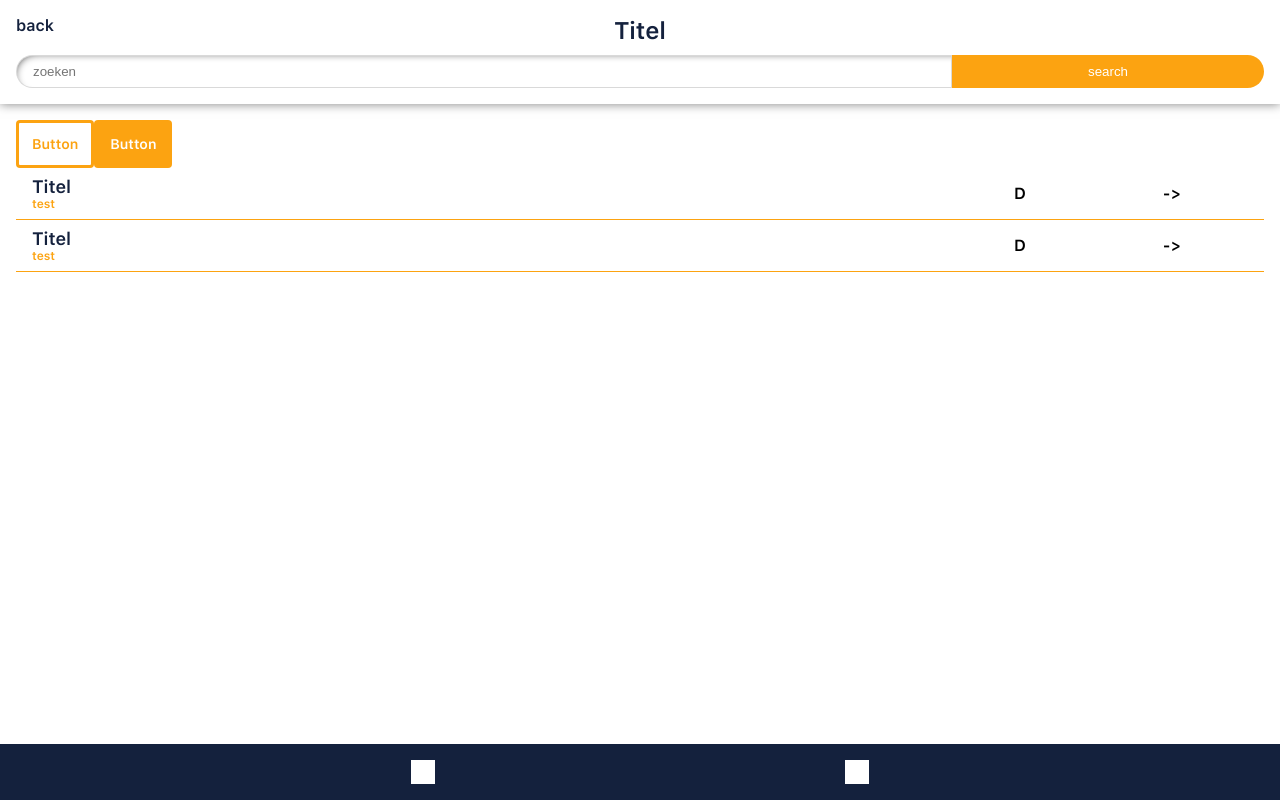
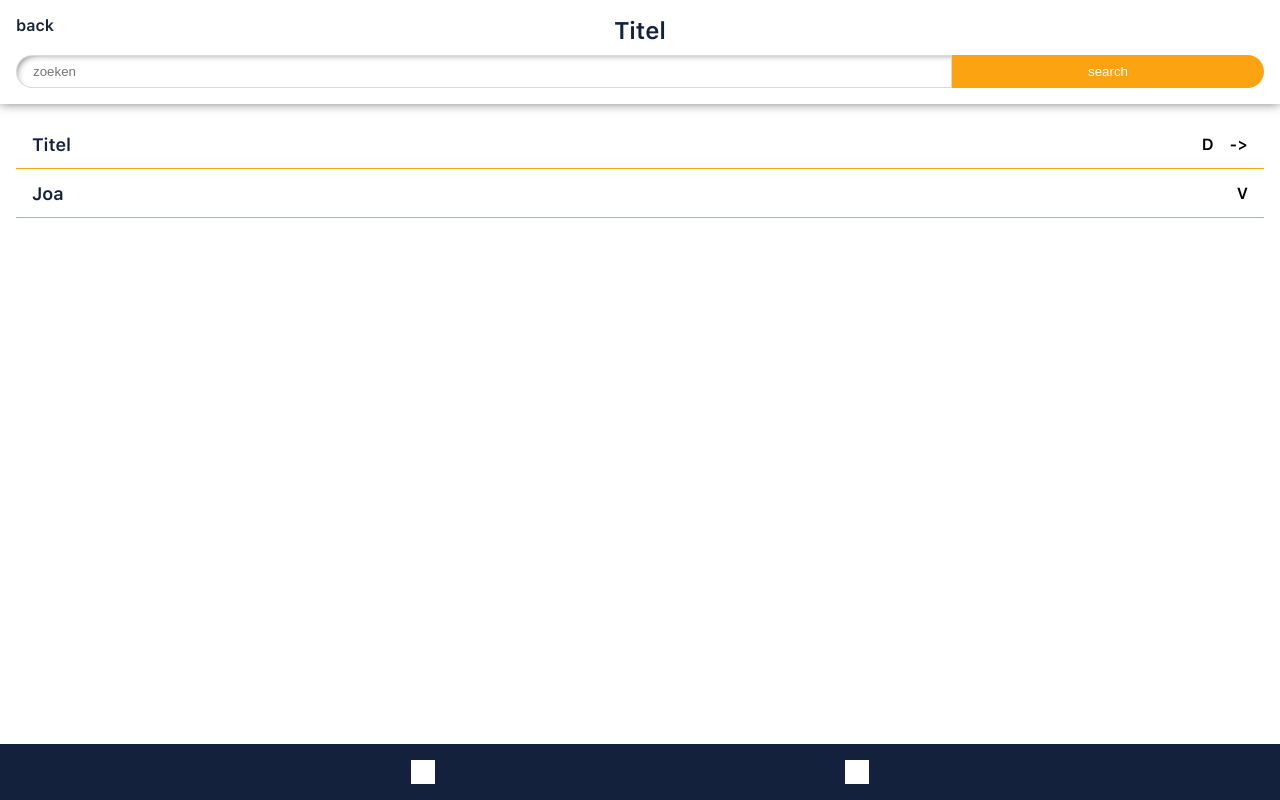
Before and after one commit to NickGraus/NetttFormApp, a Vue app: page / in a window 1280 px wide. Built offline with nearby package versions, Linux system fonts and the light colour scheme.

Commit message:
created collapseItem component

```diff
--- a/src/App.vue
+++ b/src/App.vue
@@ -2,10 +2,8 @@
   <div id="app">
     <Topbar title="Titel" state="search" />
     <div class="main">
-      <Button btnName="Button" state="secondary"></Button>
-      <Button btnName="Button" state="primary"></Button>
-      <list-item title="Titel" subtitle="test" />
-      <list-item title="Titel" subtitle="test" />
+      <ListItem title="Titel" subtitle="" />
+      <CollapseItem></CollapseItem>
     </div>
     <Navbar />
   </div>
@@ -18,6 +16,7 @@ import Button from "./components/BtnComp.vue";
 import Navbar from "./components/NavbarComp.vue";
 import Topbar from "./components/TopbarComp.vue";
 import ListItem from "./components/ListItemComp.vue";
+import CollapseItem from "./components/CollapseItemComp.vue";
 
 export default {
   name: "App",
@@ -26,6 +25,7 @@ export default {
     Button,
     Navbar,
     ListItem,
+    CollapseItem,
   },
   data() {
     return {};
--- a/src/components/BtnComp.vue
+++ b/src/components/BtnComp.vue
@@ -1,5 +1,5 @@
 <template>
-  <div id="btn" :class="state">{{btnName}}</div>
+  <div id="btn" class="btn" :class="state">{{btnName}}</div>
 </template>
 
 
@@ -23,11 +23,11 @@ export default {
 
 <style>
  #btn {
-   padding: 16px;
+   padding: 8px 16px;
    display: inline-block;
    font-size: 14px;
    text-align: center;
-   border-radius: 4px;
+   border-radius: 32px;
  }
  .primary {
    background-color: #FCA311;
@@ -38,7 +38,7 @@ export default {
    background-color: #ffffff;
    color: #FCA311;
    box-sizing: border-box;
-   box-shadow:0px 0px 0px 3px #FCA311 inset;
+   box-shadow:0px 0px 0px 2.5px #FCA311 inset;
  }
 
 </style>
--- /dev/null
+++ b/src/components/CollapseItemComp.vue
@@ -0,0 +1,89 @@
+<template>
+  <div id="collapseItem" class="collapseItem" :class="state">
+    <div class="grid">
+      <div class="content">
+        <div class="collapse item-title">{{ title }}Joa</div>
+      </div>
+      <Button v-if="isShow" btnName="Oplaan" state="primary"/>
+      <div class="details" @click="isShow = !isShow">
+        <div v-if="!isShow" class="icon">V</div>
+        <div v-else class="icon upside-down">V</div>
+      </div>
+    </div>
+    <div class="collapsed" v-if="isShow">
+      <div class="input-title">Datum uitvoering</div>
+      <input class="inputfield" v-model="message">
+      <div class="input-title">Uitvoerder</div>
+      <input class="inputfield" v-model="message">
+      <div class="input-title">Oppervlakte</div>
+      <input class="inputfield" v-model="message">
+    </div>
+  </div>
+</template>
+
+
+
+<script>
+import Button from "./BtnComp.vue";
+export default {
+  name: "collapseditemComp",
+  components: {
+    Button,
+  },
+  data() {
+    return {
+      isShow: false,
+    };
+  },
+
+  props: {
+    title: String,
+    subtitle: String,
+  },
+
+  methods: {}
+};
+</script>
+
+<style>
+
+.collapseItem {
+  padding: 8px 16px;
+  border-bottom: 1px solid #FCA311;
+}
+
+.grid {
+  display: grid;
+  grid-template-columns: 1fr auto auto;
+  grid-column-gap: 16px;
+}
+
+.collapsed {
+  margin-top: 16px;
+}
+
+.collapsed .input-title {
+  margin-bottom: 4px;
+}
+
+
+.collapsed .inputfield {
+  width: 100%;
+  margin-bottom: 10px;
+  border-radius: 30px;
+}
+
+.icon {
+  margin-right: -16px;
+}
+.upside-down {
+  display: inline;
+  -moz-transform: scale(-1, -1);
+  -webkit-transform: scale(-1, -1);
+  -o-transform: scale(-1, -1);
+  -ms-transform: scale(-1, -1);
+  transform: scale(-1, -1);
+  margin-right: 0;
+}
+
+</style>
--- a/src/components/ListItemComp.vue
+++ b/src/components/ListItemComp.vue
@@ -1,8 +1,8 @@
 <template>
   <div id="listItem" class="listItem" :class="state">
-    <div class="content">
-      <div class="itemTitle">{{ title }}</div>
-      <div class="itemSubtitle">{{ subtitle }}</div>
+    <div class="content" :class="subtitle ? 'vertical-center' : ''">
+      <div class="item-title">{{ title }}</div>
+      <div class="item-subtitle">{{ subtitle }}</div>
     </div>
     <div class="download">D</div>
     <div class="details">-></div>
@@ -33,22 +33,34 @@ export default {
 .listItem {
   padding: 8px 16px;
   display: grid;
-  grid-template-columns: 6fr 1fr 1fr;
+  grid-template-columns: 1fr auto auto;
+  grid-column-gap: 16px;
   border-bottom: 1px solid #FCA311;
 }
-.itemTitle {
+
+.content {
+  min-height: 32px;
+  display: flex;
+  justify-content: start;
+  align-items: center;
+}
+.vertical-center {
+  display: unset;
+}
+
+.item-title {
   font-size: 18px;
   color: #14213D;
 }
 
-.itemSubtitle {
+.item-subtitle {
   font-size: 12px;
   color: #FCA311;
 }
 
 .download, .details {
   display: flex;
-  justify-content: center;
+  justify-content: end;
   align-items: center;
 }
 </style>
--- a/src/components/TopbarComp.vue
+++ b/src/components/TopbarComp.vue
@@ -7,7 +7,7 @@
       {{title}}
     </div>
     <div class="searchForm" v-if="state === 'search'">
-      <input class="searchField" v-model="message" placeholder="zoeken">
+      <input class="search inputfield" v-model="message" placeholder="zoeken">
       <button class="searchButton" type="submit">search</button>
     </div>
   </div>
@@ -58,18 +58,20 @@ export default {
 }
 
 
-.searchField {
-  width: 75%;
-  float:left;
+.inputfield {
   padding: 8px 16px;
   box-sizing: border-box;
-  border-radius: 20px 0 0 20px;
   border: 1px solid rgba(0, 0, 0, 0.15);
   -moz-box-shadow:    inset 4px 4px 10px -8px #000000;
   -webkit-box-shadow: inset 4px 4px 10px -8px #000000;
   box-shadow:         inset 4px 4px 10px -8px #000000;
 }
 
+.search.inputfield {
+  border-radius: 20px 0 0 20px;
+  width: 75%;
+  float:left;
+}
 .searchButton {
   width: 25%;
   float:left;
```
Also changed, not shown: src/components/inputfieldComp.vue (added, +45 -0 lines).
